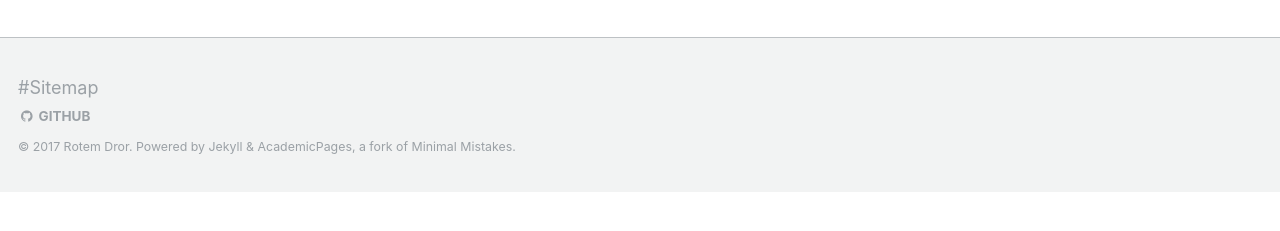
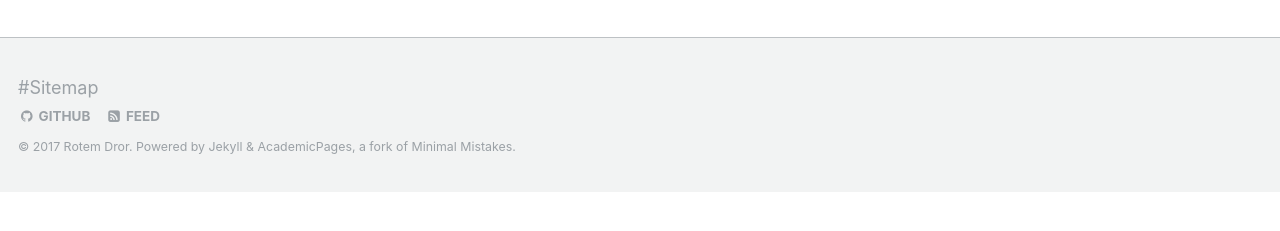
Before and after one commit to rtmdrr/rtmdrr.github.io, a Jekyll site: the page built from _pages/about.md, in a window 1280 px wide. Shown: the part 539-770 px from the top of the page. Built offline with Jekyll 4.4.1, drawn with Linux system fonts in a browser that asks for light colours.

Commit message:
Update footer.html

```diff
--- a/_includes/footer.html
+++ b/_includes/footer.html
@@ -17,8 +17,7 @@
     {% if site.author.bitbucket %}
       <li><a href="http://bitbucket.org/{{ site.author.bitbucket }}"><i class="fa fa-fw fa-bitbucket" aria-hidden="true"></i> Bitbucket</a></li>
     {% endif %}
-    <!--<li><a href="{% if site.atom_feed.path %}{{ site.atom_feed.path }}{% else %}{{ base_path }}/feed.xml{% endif %}"><i class="fa fa-fw fa-rss-square" aria-hidden="true"></i> {{ site.data.ui-text[site.locale].feed_label | default: "Feed" }}</a></li>
-  -->
+    <li><a href="{% if site.atom_feed.path %}{{ site.atom_feed.path }}{% else %}{{ base_path }}/feed.xml{% endif %}"><i class="fa fa-fw fa-rss-square" aria-hidden="true"></i> {{ site.data.ui-text[site.locale].feed_label | default: "Feed" }}</a></li>
   </ul>
 </div>
 
```
